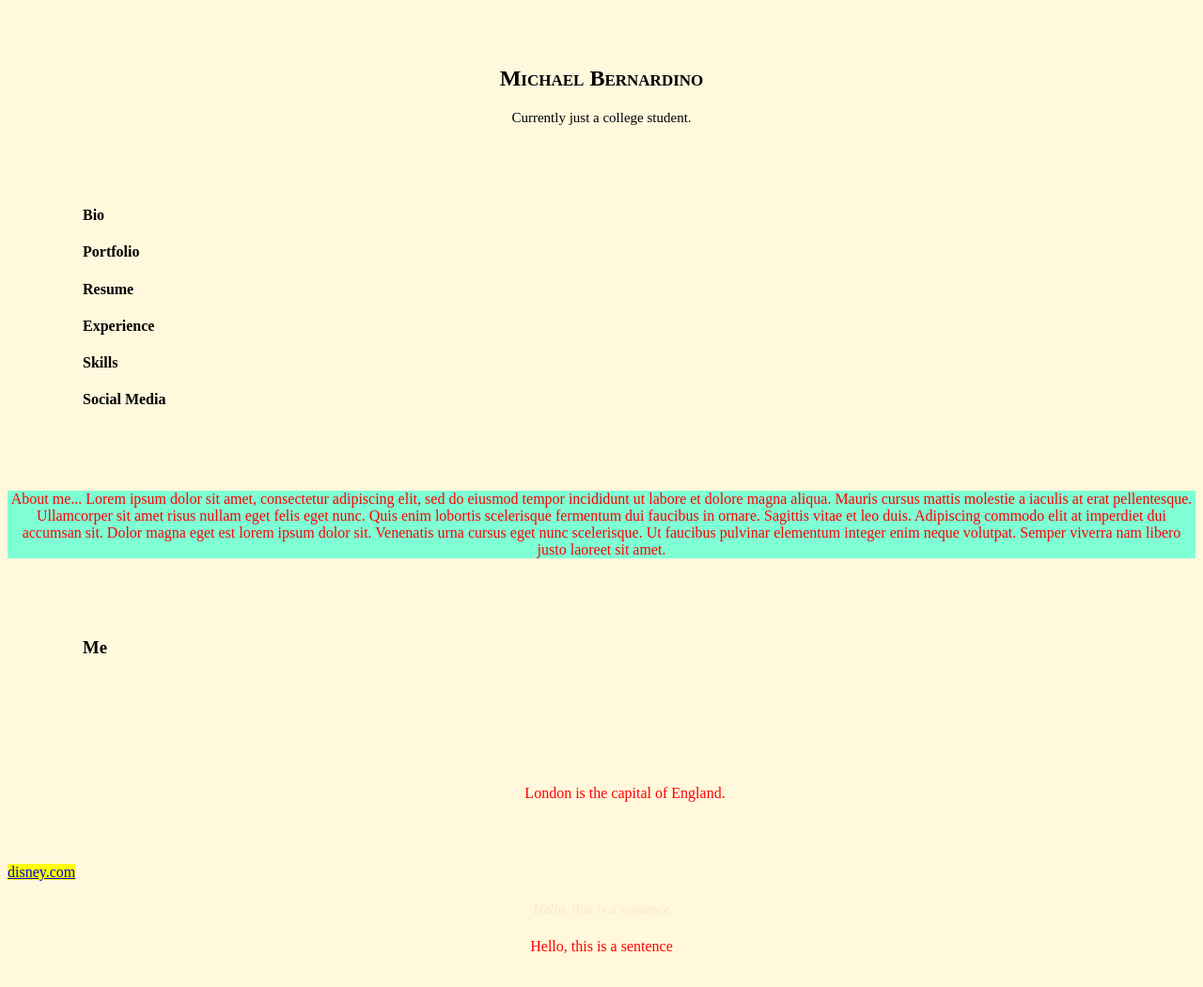
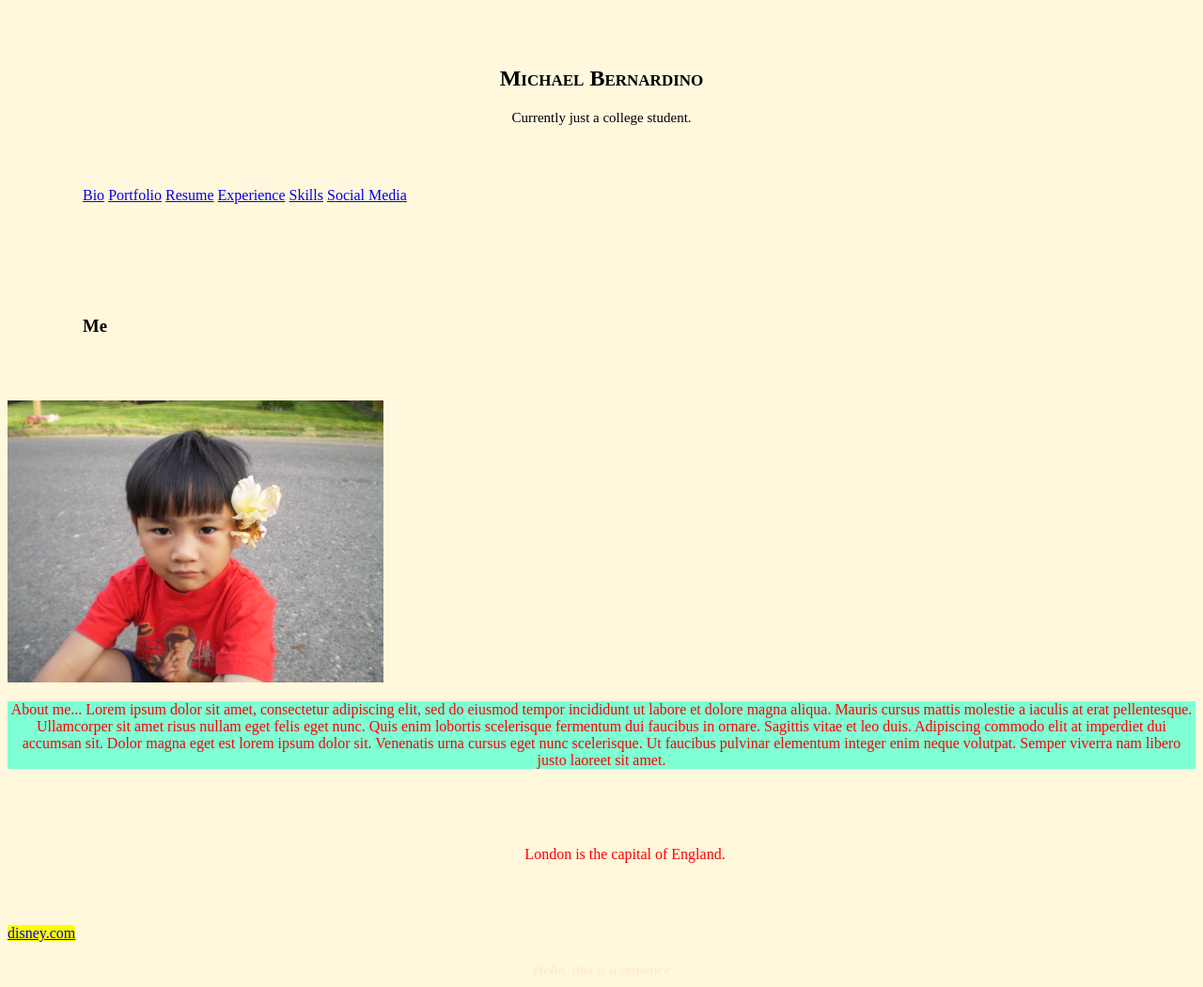
Before and after one commit to notmeeko/cs290, a plain HTML site: page assign2/assign2.html in a window 1280 px wide. Shown: the whole page at 94% size. Drawn offline with Linux system fonts and the light colour scheme.

Commit message:
Update assign2.html

```diff
--- a/assign2/assign2.html
+++ b/assign2/assign2.html
@@ -9,22 +9,27 @@
         <p class = 'a'>Currently just a college student.</p>
 
         <div id="sections">
-            <h4>Bio</h4>
-            <h4>Portfolio</h4>
-            <h4>Resume</h4>
-            <h4>Experience</h4>
-            <h4>Skills</h4>
-            <h4>Social Media</h4>
+            <a href="#" class ="links">Bio</a>
+            <a href="#" class ="links">Portfolio</a>
+            <a href="#" class ="links">Resume</a>
+            <a href="#" class ="links">Experience</a>
+            <a href="#" class ="links">Skills</a>
+            <a href="#" class ="links">Social Media</a>
         </div>
+
+        <div role="button">
+            <h3>Me</h3>
+        </div>
+
+        <img src="kid.JPG" alt="Kid Picture" width="400px" height="300px">
+
+
         <p class="desc"> About me... Lorem ipsum dolor sit amet, consectetur adipiscing elit,
             sed do eiusmod tempor incididunt ut labore et dolore magna aliqua. Mauris cursus mattis molestie a iaculis at erat pellentesque.
             Ullamcorper sit amet risus nullam eget felis eget nunc. Quis enim lobortis scelerisque fermentum dui faucibus in ornare. Sagittis vitae et leo duis.
             Adipiscing commodo elit at imperdiet dui accumsan sit. Dolor magna eget est lorem ipsum dolor sit. Venenatis urna cursus eget nunc scelerisque.
             Ut faucibus pulvinar elementum integer enim neque volutpat. Semper viverra nam libero justo laoreet sit amet.</p>
 
-        <div role="button">
-            <h3>Me</h3>
-        </div>
 
         <div class="image">
             <p>London is the capital of England.</p>
@@ -33,8 +38,6 @@
         <a href="http://www.disney.com" target="link">disney.com</a>
 
         <p class = 'b'> Hello, this is a sentence</p>
-        <p class = 'c'> Hello, this is a sentence</p>
-
 
     </body>
 </html>
```
